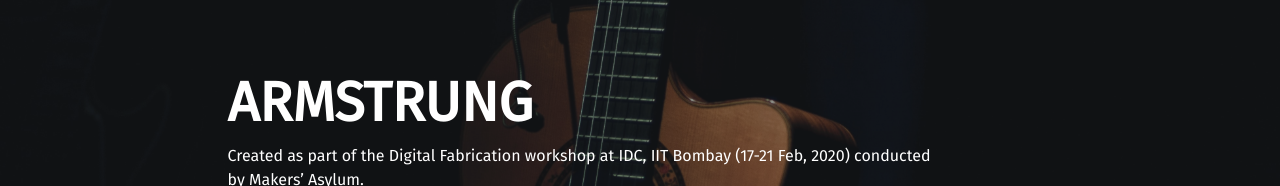
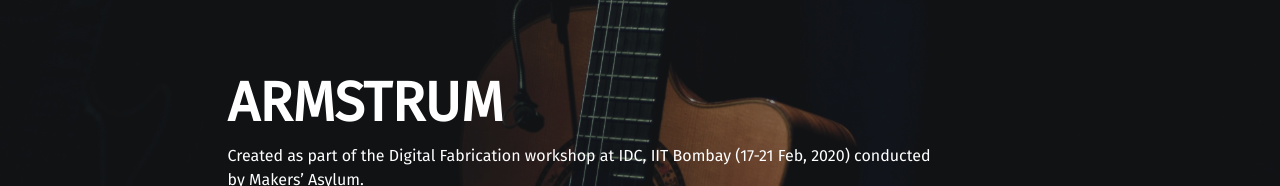
Before and after one commit to rishi4git/Guitar.io, a website: page index.html in a window 1280 px wide. Shown: the part 130-316 px from the top of the page. Drawn offline with Linux system fonts and the light colour scheme.

Commit message:
Update index.html

```diff
--- a/index.html
+++ b/index.html
@@ -8,7 +8,7 @@
   <meta name="description" content="">
   <meta name="author" content="">
 
-  <title>ArmStrum</title>
+  <title>Armstrum</title>
 
   <!-- Bootstrap core CSS -->
   <link href="vendor/bootstrap/css/bootstrap.min.css" rel="stylesheet">
@@ -57,7 +57,7 @@
 
 
 
-            <h1 style="color: #ffffff" >ARMSTRUNG</h1>
+            <h1 style="color: #ffffff" >ARMSTRUM</h1>
             <!-- <h2 class="subheading" style="color: #ffffff">Problems look mighty small from 150 miles up</h2> -->
             <span class="meta">Created as part of the Digital Fabrication workshop at IDC, IIT Bombay (17-21 Feb, 2020)
 conducted <br/>by Makers’ Asylum.
```
